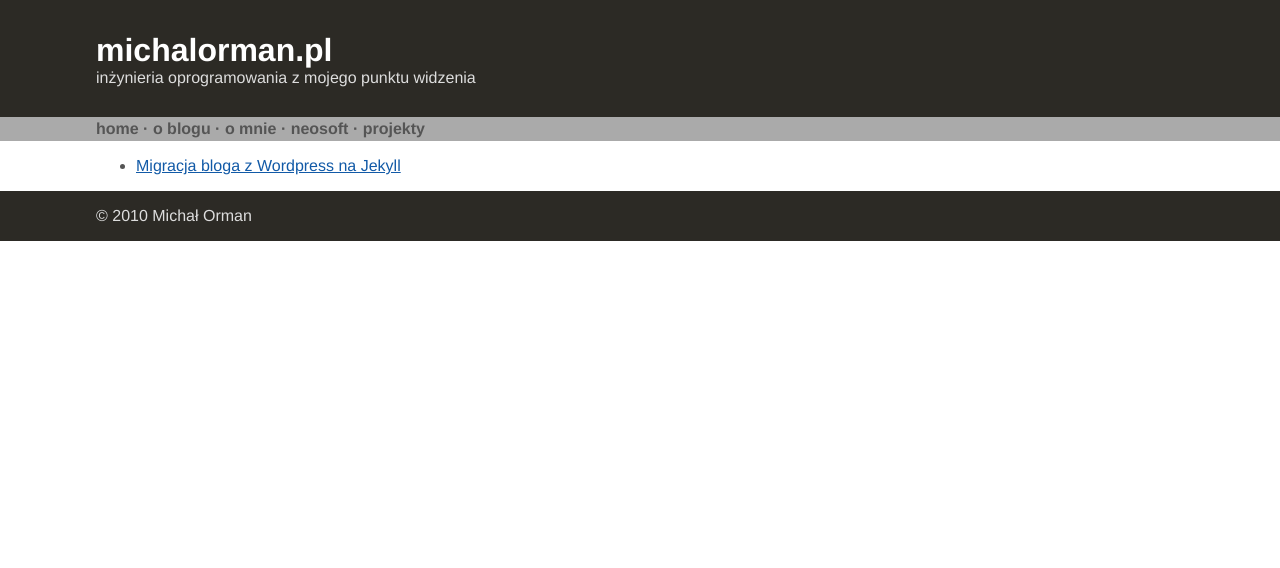
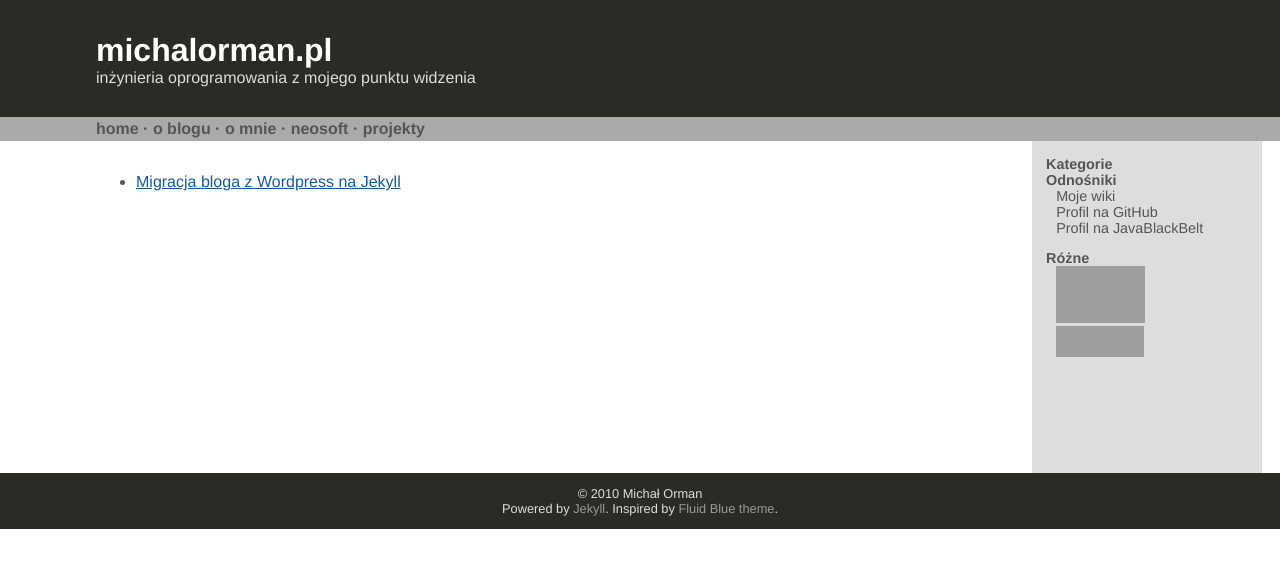
Before and after one commit to michalorman/michalorman-blog-old, a Jekyll site: the page built from index.html, in a window 1280 px wide. Shown: the top 568 px of the page. Built offline with Jekyll 4.4.1, drawn with Linux system fonts in a browser that asks for light colours; Markdown is read by kramdown in place of the engine named in the settings; grey boxes are pictures that could not be loaded.

Commit message:
Changed post extension to markdown. Updated template and style sheets.

```diff
--- a/_config.yml
+++ b/_config.yml
@@ -1,12 +1,3 @@
-destination: ./_site
-auto:        false
-lsi:         false
-server_port: 4000
+auto:        true
 pygments:    true
-markdown:    maruku
 permalink:   /blog/:year/:month/:title
-maruku:
-  use_tex:    false
-  use_divs:   false
-  png_dir:    images/latex
-  png_url:    /images/latex
--- a/_layouts/default.html
+++ b/_layouts/default.html
@@ -23,14 +23,45 @@
 			{% include navbar.html %}
 		</div>
 
-		<div id="content">
-			<div id="content-wrapper">
+		<div id="main">
+			<div id="content">
 		    {{ content }}
+			</div>
+			<div id="sidebar">
+				<ul>
+					<li>
+					  <h1>Kategorie</h1>
+					</li>
+					<li>
+						<h1>Odnośniki</h1>
+						<ul>
+						  <li><a href="http://michalorman.pl/wiki/index.php?title=Strona_g%C5%82%C3%B3wna">Moje wiki</a></li>
+						  <li><a href="http://github.com/michalorman">Profil na GitHub</a></li>
+						  <li><a href="http://www.javablackbelt.com/UserView.wwa?userId=9242332">Profil na JavaBlackBelt</a></li>
+						</ul>
+					</li>
+				  <li>
+				  	<h1>Różne</h1>
+						<ul>
+							<li>
+								<a href="http://www.javablackbelt.com/UserView.wwa?userId=9242332">
+									<img width="89" height="57" src="http://www.javablackbelt.com/imgs/level/belt4_L.gif" alt="Michal's belt at JavaBlackBelt"/>
+								</a>
+							</li>
+							<li>
+								<a href="http://validator.w3.org/check?uri=referer">
+									<img src="http://www.w3.org/Icons/valid-xhtml11-blue" alt="Valid XHTML 1.1" height="31" width="88" />
+								</a>
+							</li>
+						</ul>
+					</li>
+				</ul>
 			</div>
 		</div>
 
 		<div id="footer">
-			&copy; 2010 Michał Orman
+			<div>&copy; 2010 Michał Orman</div>
+			<div>Powered by <a href="http://github.com/henrik/jekyll">Jekyll</a>. Inspired by <a href="http://srinig.com/wordpress/themes/fluid-blue/">Fluid Blue theme</a>.</div>
 		</div>
 	</body>
 </html>
--- a/_posts/2010-01-28-migracja-bloga-na-jekyll.textile
+++ b/_posts/2010-01-28-migracja-bloga-na-jekyll.markdown
@@ -1,7 +1,10 @@
 ---
 layout: post
 title: Migracja bloga z Wordpress na Jekyll
-categories: [blog, wordpress, jekyll]
+categories: [Blog]
+tags: [wordpress, jekyll]
+description: Post o migracji bloga z platformy Wordpress na Jekyll
+keywords: wordpress jekyll Michał Orman blog
 ---
 No i dałem się namówić. Porzucam publikacje postów na Wordpress na rzecz [Jekyll](http://github.com/mojombo/jekyll/). Co prawda Jekyll nie jest platformą do publikowania postów, jest to jedynie narzędzie, które generuje pliki statyczne z plików tekstowych na podstawie szablonu.
 
--- a/stylesheets/default.css
+++ b/stylesheets/default.css
@@ -15,6 +15,10 @@ a:hover {
 
 p {
 	margin-top: 0;
+}
+
+img {
+	border: none;
 }
 
 pre {
@@ -46,24 +50,97 @@ pre {
 	font-weight: bold;
 }
 
-#navbar a {
+#navbar a, #navbar a:visited {
+	color: #555;
 	text-decoration: none;
 }
 
-#navbar a, #navbar a:visited {
-	color: #555;
+#navbar a:hover {
+	color: #222;
+	text-decoration: underline;
 }
 
-#navbar a:hover {
-	color: #777;
-}
-
-#content {
+#main {
 	padding: 0 6em;
+	overflow: hidden;
 }
 
 #footer {
 	padding: 1em 6em;
 	background: #2C2A25;
 	color: #ddd;
+	text-align: center;
+	font-size: 0.8em;
 }
+
+#footer a, #footer a:visited {
+	color: #999;
+	text-decoration: none;
+}
+
+#footer a:hover {
+	color: #777;
+	text-decoration: underline;
+}
+
+.post-wrapper h1 {
+	margin-bottom: 0;
+}
+
+.post-wrapper h2 {
+	margin: 0 0 1em 0;
+	font-size: 1em;
+	color: #999;
+	font-weight: normal;
+}
+
+.label {
+	color: #555;
+}
+
+#content {
+	float: left;
+	width: 83%;
+	margin-right: -230px;
+	padding: 1em 3% 1em 0;
+	border-right: 230px solid #ddd;
+	min-height: 300px;
+}
+
+#sidebar {
+	width: 190px;
+	background-color: #ddd;
+	float: left;
+	margin-right: -230px;
+	padding: 1em;
+	height: 100%;
+	font-size: 0.9em;
+}
+
+#sidebar h1 {
+	font-size: 1em;
+	margin: 0;
+}
+
+#sidebar ul {
+	list-style-image: none;
+	list-style-position: outside;
+	list-style-type: none;
+	margin: 0;
+	padding: 0;
+}
+
+#sidebar ul ul {
+	padding-left: 0.7em;
+	margin-bottom: 1em;
+}
+
+#sidebar a, #sidebar a:visited {
+	text-decoration: none;
+	color: #555;
+}
+
+#sidebar a:hover {
+	color: #222;
+	text-decoration: underline;
+}
```
Also changed, not shown: _layouts/post.html (+5 -2 lines), index.html (line endings or trailing spaces).
